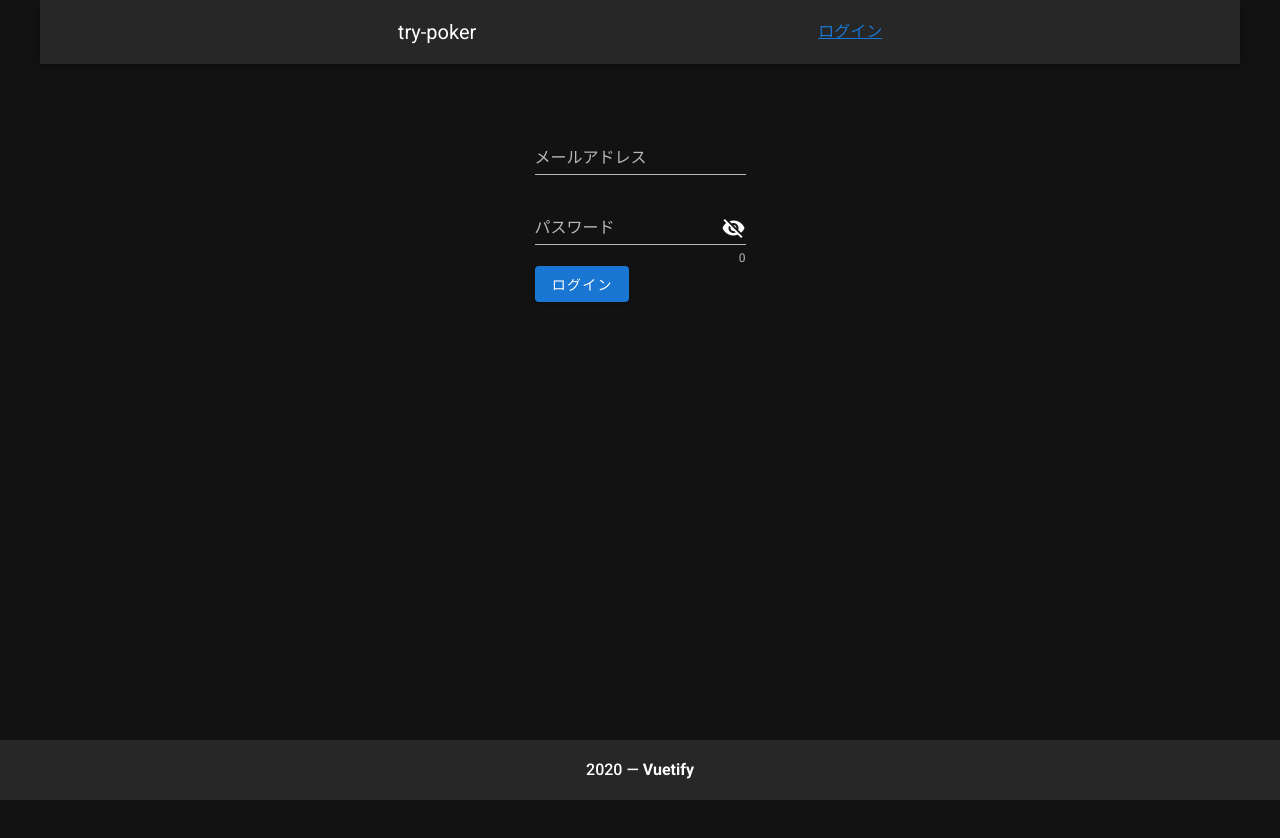
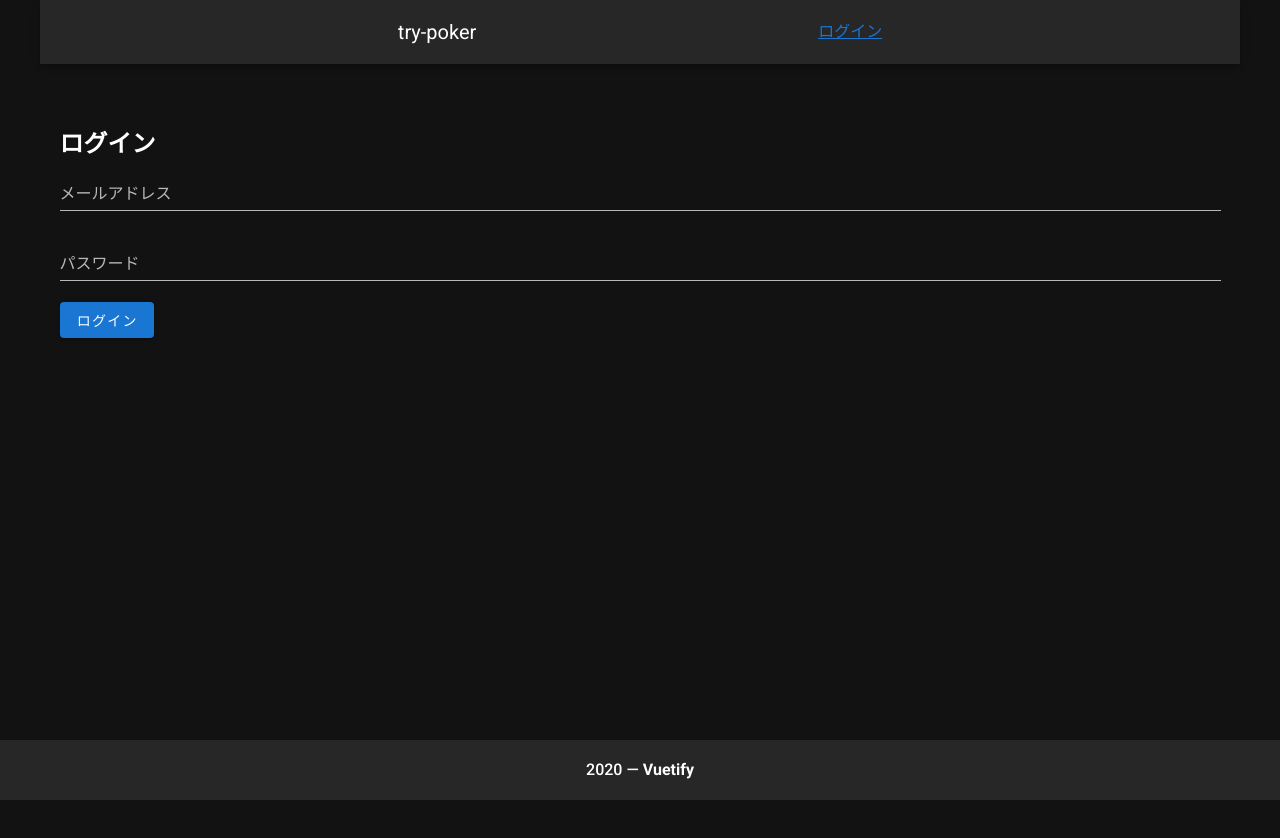
Before and after one commit to hyusai1101/poker, a Nuxt app in the folder laravel7/nuxt/: page /login in a window 1280 px wide. Shown: the top 838 px of the page. Built offline with nearby package versions, Linux system fonts and the light colour scheme.

Commit message:
ログインフォームの修正

```diff
--- a/laravel7/nuxt/pages/login.vue
+++ b/laravel7/nuxt/pages/login.vue
@@ -1,12 +1,10 @@
 <template>
-  <v-container>
-    <v-row
-      justify="center"
-    >
   <v-form
     ref="form"
+    v-model="valid"
     lazy-validation
   >
+    <h2>ログイン</h2>
     <v-text-field
       v-model="loginInfo.email"
       :rules="emailRules"
@@ -15,12 +13,9 @@
     ></v-text-field>
     <v-text-field
       v-model="loginInfo.password"
-          :append-icon="show1 ? 'mdi-eye' : 'mdi-eye-off'"
       :rules="[rules.required, rules.min]"
-          :type="show1 ? 'text' : 'password'"
       label="パスワード"
-          hint="パスワードは最低8文字以上です"
-          counter
+      required
     ></v-text-field>
       <v-btn
         color="primary"
@@ -29,14 +24,14 @@
         ログイン
       </v-btn>
   </v-form>
-    </v-row>
-  </v-container>
+
 </template>
 
 <script>
   import {mapActions} from 'vuex'
   import axios from 'axios'
-const Cookie = process.client ? require('js-cookie') : undefined
+
+  const Cookie = process.client ? require('js-cookie') : undefined;
   export default {
     data() {
       return {
@@ -61,11 +56,11 @@ export default {
       login() {
         axios.post('http://poker.com/api/login/',
           this.loginInfo
-      ).then(res =>{
+        ).then(res => {
           Cookie.set('jwt', res.data.token);
           this.$router.push('/')
         }).catch(error => {
-        alert('ハンドレンジの変更に失敗しました。リロードして再度お試しください')
+          alert('ログインに失敗しました。再度お試しください。')
         });
       },
       ...mapActions([
```
Lines whose indentation alone changed are shown as unchanged.
